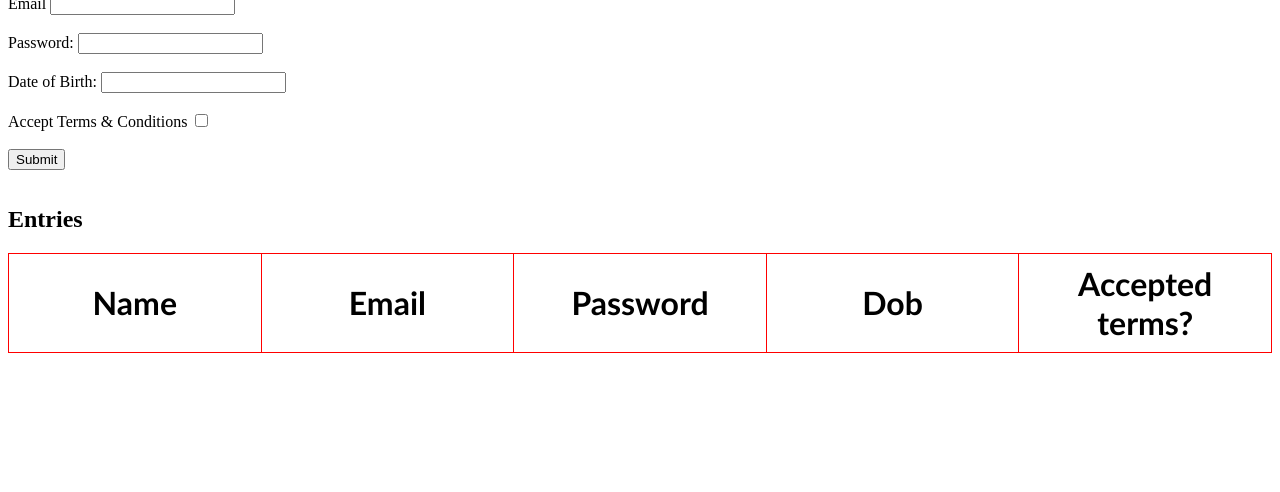
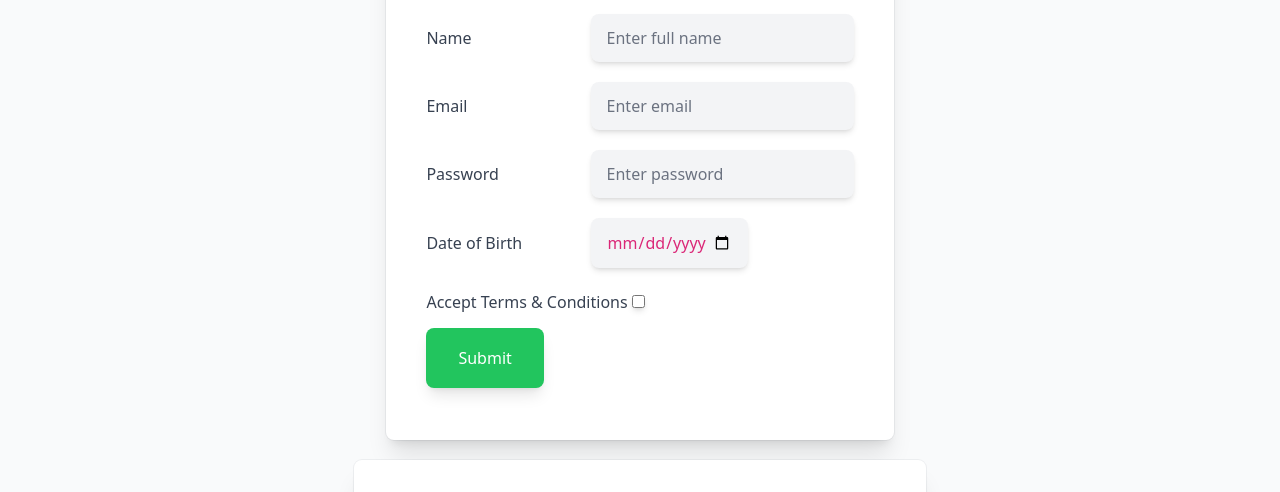
Before and after one commit to indhushiva/wd101, a plain HTML site: page index.html in a window 1280 px wide. Shown: the part 133-625 px from the top of the page. Drawn offline with nearby package versions, Linux system fonts and the light colour scheme.

Commit message:
index.html

```diff
--- a/index.html
+++ b/index.html
@@ -1,129 +1,159 @@
-<html>
+<!DOCTYPE html>
+<html lang="en">
 
+<head>
+    <meta charset="UTF-8">
+    <meta http-equiv="X-UA-Compatible" content="IE=edge">
+    <meta name="viewport" content="width=device-width, initial-scale=1.0">
+    <script src="https://cdn.tailwindcss.com"></script>
+    <title>Registration form</title>
+</head>
 
-<link href = "https://code.jquery.com/ui/1.10.4/themes/ui-lightness/jquery-ui.css"
-         rel = "stylesheet">
-      <script src = "https://code.jquery.com/jquery-1.10.2.js"></script>
-      <script src = "https://code.jquery.com/ui/1.10.4/jquery-ui.js"></script>
-<script>
-         $(function() {
-            $( "#datepicker" ).datepicker({
-               dateformat:"dd-mm-yy",
-               changeMonth:true,
-               changeYear:true,
-               maxDate: '-18Y',
-               minDate: '-55Y'
+<body>
+    <div class="relative flex min-h-screen flex-col justify-center overflow-hidden py-6 bg-gray-50">
+        <div
+            class="relative bg-white px-6 pt-5 pb-5 shadow-xl ring-1 ring-gray-900/5 sm:mx-auto sm:max-w-lg sm:rounded-lg sm:px-10">
+            <div class="mx-auto max-w-md">
+                <h2 class="text-3xl text-center font-bold leading-tight">
+                    Survey Form
+                </h2>
+                <div class="divide-y divide-gray-300/50">
+                    <div class="space-y-6 py-8 text-base leading-7 text-gray-600">
+                        <form id="user_form">
+                            <label for="name" class="text-md w-40 inline-block font-medium leading-5 text-gray-700">
+                                Name
+                            </label>
+                            <input required type="text" id="name" name="name" class="bg-gray-100 inline-block rounded-lg shadow-md px-4 py-3 mb-5 text-base leading-6 placeholder-gray-500 focus:outline-none focus:placeholder-gray-400 transition duration-150 ease-in-out invalid:border-pink-500 invalid:text-pink-600
+                            focus:invalid:border-pink-500 focus:invalid:ring-pink-500"
+                                placeholder="Enter full name"></br>
 
-            });
-         });
-      </script>
+                            <label for="email" class="text-md w-40 inline-block font-medium leading-5 text-gray-700">
+                                Email
+                            </label>
+                            <input required type="email" id="email" name="email" class="bg-gray-100 inline-block rounded-lg shadow-md px-4 py-3 mb-5 text-base leading-6 placeholder-gray-500 focus:outline-none focus:placeholder-gray-400 transition duration-150 ease-in-out invalid:border-pink-500 invalid:text-pink-600
+                            focus:invalid:border-pink-500 focus:invalid:ring-pink-500" placeholder="Enter email"></br>
 
-<script>
+                            <label for="password" class="text-md w-40 inline-block font-medium leading-5 text-gray-700">
+                                Password
+                            </label>
+                            <input required type="password" id="password" name="password" class="bg-gray-100 inline-block rounded-lg shadow-md px-4 py-3 mb-5 text-base leading-6 placeholder-gray-500 focus:outline-none focus:placeholder-gray-400 transition duration-150 ease-in-out invalid:border-pink-500 invalid:text-pink-600
+                            focus:invalid:border-pink-500 focus:invalid:ring-pink-500"
+                                placeholder="Enter password"></br>
 
-    function publishToTable() {
-        const name = document.getElementById('name').value;
-        const email = document.getElementById('email').value;
-        const password = document.getElementById('password').value;
-        const dob = document.getElementById('datepicker').value;
-        const accept = document.getElementById('accept').value;
+                            <label for="dob" class="text-md w-40 inline-block font-medium leading-5 text-gray-700">
+                                Date of Birth
+                            </label>
+                            <input required type="date" id="dob" name="dob" class="bg-gray-100 inline-block rounded-lg shadow-md px-4 py-3 mb-5 text-base leading-6 placeholder-gray-500 focus:outline-none focus:placeholder-gray-400 transition duration-150 ease-in-out invalid:border-pink-500 invalid:text-pink-600
+                            focus:invalid:border-pink-500 focus:invalid:ring-pink-500"></br>
 
-        const error = document.getElementById('error');
-        error.innerHTML = (!name || !email || !password || !dob || !accept) ? 'ALL values are required.' : '';
-        if (name && email && password && dob && accept ) {
-            const tableElement = document.getElementById('table');
-            const trElement = document.createElement('tr');
-            const tbodyElement = document.createElement('tbody');
+                            <label for="acceptTerms"
+                                class="text-md w-50 inline-block font-medium leading-5 text-gray-700">
+                                Accept Terms & Conditions
+                            </label>
+                            <input required type="checkbox" id="acceptTerms" name="acceptTerms"
+                                class="bg-gray-100 inline-block rounded-lg shadow-md px-4 py-3 mb-5 text-base leading-6 placeholder-gray-500 focus:outline-none focus:placeholder-gray-400 transition duration-150 ease-in-out"></br>
 
-            const nameEle = document.createElement('td');
-            const emailEle = document.createElement('td');
-            const passwordEle = document.createElement('td');
-            const dobEle = document.createElement('td');
-            const acceptEle = document.createElement('td');
+                            <button type="submit"
+                                class="w-fit rounded-lg shadow-lg px-8 py-4 bg-green-500 text-white hover:bg-green-400 focus:outline-none focus:shadow-outline transition duration-150 ease-in-out">
+                                Submit
+                            </button>
+                        </form>
+                    </div>
+                </div>
+            </div>
+        </div>
 
-            nameEle.innerHTML = name;
-            emailEle.innerHTML = email;
-            passwordEle.innerHTML = password;
-            dobEle.innerHTML = dob;
-            acceptEle.innerHTML = accept;
+        <div
+            class="relative bg-white px-6 mt-5 pt-10 pb-8 shadow-xl ring-1 ring-gray-900/5 sm:mx-auto sm:rounded-lg sm:px-10">
+            <div class="mx-auto">
+                <h2 class="text-3xl text-center font-bold leading-tight">
+                    Entries
+                </h2>
+                <div class="divide-y divide-gray-300/50" id="user-entries">
+                </div>
+            </div>
+        </div>
+    </div>
 
-            trElement.appendChild(nameEle);
-            trElement.appendChild(emailEle);
-            trElement.appendChild(passwordEle);
-            trElement.appendChild(dobEle);
-            trElement.appendChild(acceptEle);
+    <script>
 
-            tbodyElement.appendChild(trElement);
-            tableElement.appendChild(tbodyElement);
+        let today = new Date();
+        let dd = today.getDate();
+        let mm = today.getMonth() + 1; //January is 0 so need to add 1 to make it 1!
+        let yyyy = today.getFullYear();
+        if (dd < 10) {
+            dd = '0' + dd
         }
-document.getElementById("myForm").reset();
-    }
-</script>
+        if (mm < 10) {
+            mm = '0' + mm
+        }
+        maxDate = yyyy - 18 + '-' + mm + '-' + dd;
+        minDate = yyyy - 55 + '-' + mm + '-' + dd;
+        document.getElementById("dob").setAttribute("min", minDate);
+        document.getElementById("dob").setAttribute("max", maxDate);
 
-<style>
-
-body{
-display:flex;
-flex-direction: column;
-justify-content: center;
-}
-
-div#tables {
-            height: 300px;
-            overflow: auto;
+        let userEntries = localStorage.getItem("user-entries");
+        if (userEntries) {
+            userEntries = JSON.parse(userEntries);
+        } else {
+            userEntries = [];
         }
 
-        table,
-        th,
-        td {
-            border: 1px solid red;
-            border-collapse: collapse;
-            font-size: 32px;
-            font-family: 'Trebuchet MS', 'Lucida Sans Unicode', 'Lucida Grande', 'Lucida Sans';
-            padding: 10px;
-        }
+        const displayEntries = () => {
+            const savedUserEntries = localStorage.getItem("user-entries");
+            let entries = "";
+            if (savedUserEntries) {
+                const parsedUserEntries = JSON.parse(savedUserEntries);
+                entries = parsedUserEntries
+                    .map((entry) => {
+                        const name = `<td class='border px-4 py-2'>${entry.name}</td>`;
+                        const email = `<td class='border px-4 py-2'>${entry.email}</td>`;
+                        const password = `<td class='border px-4 py-2'>${entry.password}</td>`;
+                        const dob = `<td class='border px-4 py-2'>${entry.dob}</td>`;
+                        const acceptTerms = `<td class='border px-4 py-2'>${entry.acceptTermsAndConditions}</td>`;
+                        const row = `<tr>${name} ${email} ${password} ${dob} ${acceptTerms}</tr>`;
+                        return row;
+                    })
+                    .join("\n");
+            }
+            var table = `<table class="table-auto w-full"><tr>
+          <th class="px-4 py-2">Name</th>
+          <th class="px-4 py-2">Email</th>
+          <th class="px-4 py-2">Password</th>
+          <th class="px-4 py-2">Dob</th>
+          <th class="px-4 py-2">Accepted terms?</th>
+        </tr>${entries} </table>`;
+            let details = document.getElementById("user-entries");
+            details.innerHTML = table;
+        };
 
-        th {
-            width: 20%;
-}
+        const saveUserForm = (event) => {
+            event.preventDefault();
+            event.preventDefault();
+            const name = document.getElementById("name").value;
+            const email = document.getElementById("email").value;
+            const password = document.getElementById("password").value;
+            const dob = document.getElementById("dob").value;
+            const acceptTermsAndConditions =
+                document.getElementById("acceptTerms").checked;
+            const userDetails = {
+                name,
+                email,
+                password,
+                dob,
+                acceptTermsAndConditions,
+            };
+            userEntries.push(userDetails);
+            localStorage.setItem("user-entries", JSON.stringify(userEntries));
 
-</style>
+            displayEntries(); // Add this line
+        };
 
+        let form = document.getElementById("user_form");
+        form.addEventListener("submit", saveUserForm, true);
+        displayEntries();
 
-    <div class="complete">
-        <div class="form">
-             <h1>Registration Form</h1>
-            <form id="myForm">
-            <label>Name: <input id="name" type="text" required></label><br><br>
+    </script>
 
-             <label for="email">Email</label>
-   	<input type="email" id="email" name="email" pattern ="/^[a-zA-Z0-9.!#$%&'*+/=?^_`{|}~-]+@[a-zA-Z0-9-]+(?:\.[a-zA-Z0-9-]+)*$/"required><br><br>
-
-            <label>Password: <input id="password" type="text" required></label><br><br>
-            <label>Date of Birth: <input id="datepicker" type="text" required></label><br><br>
-
-            <label for="acceptTerms">Accept Terms & Conditions <input type="checkbox" id="accept" value="yes" required></label><br><br>
-
-            <span id="error"></span>
-            <button onclick="publishToTable()">Submit</button>
-            </form>
-        </div>
-        <div id="tables">
-            <table id="table">
-             <h2>Entries</h2>
-                <thead>
-
-                    <tr>
-
-                        <th>Name</th>
-                        <th>Email</th>
-                        <th>Password</th>
-                        <th>Dob</th>
-                        <th>Accepted terms?</th>
-                    </tr>
-                </thead>
-            </table>
-        </div>
-    </div>
 </body>
-
 </html>
```
